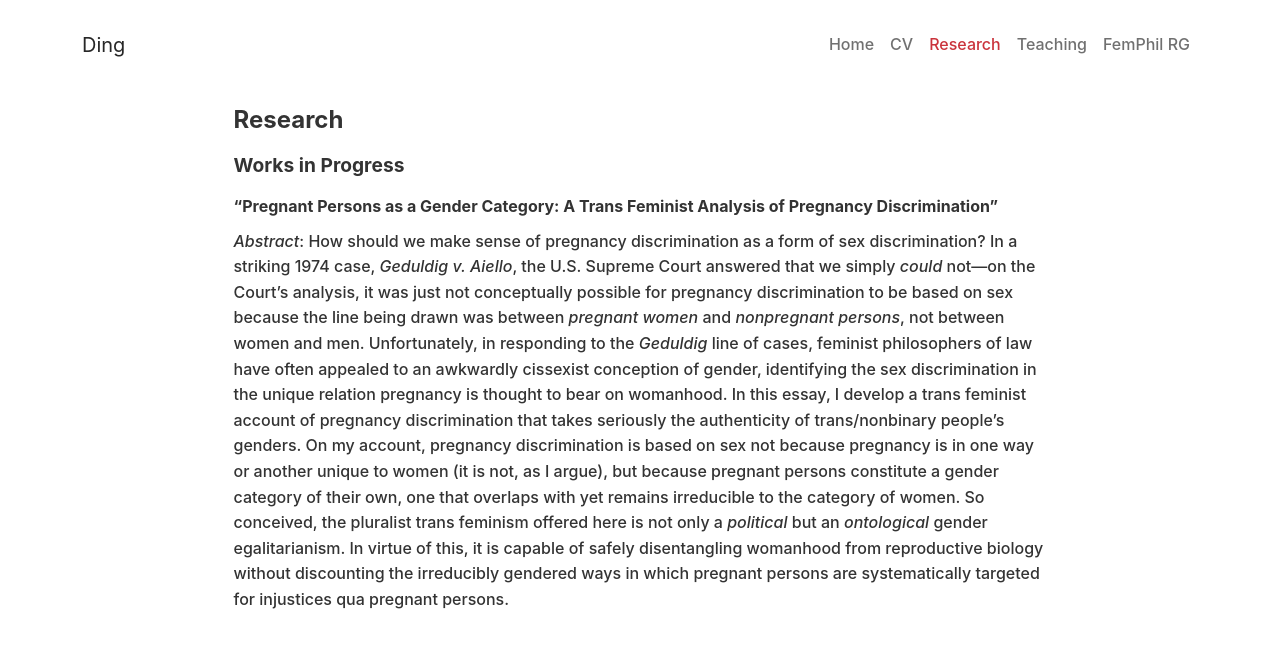
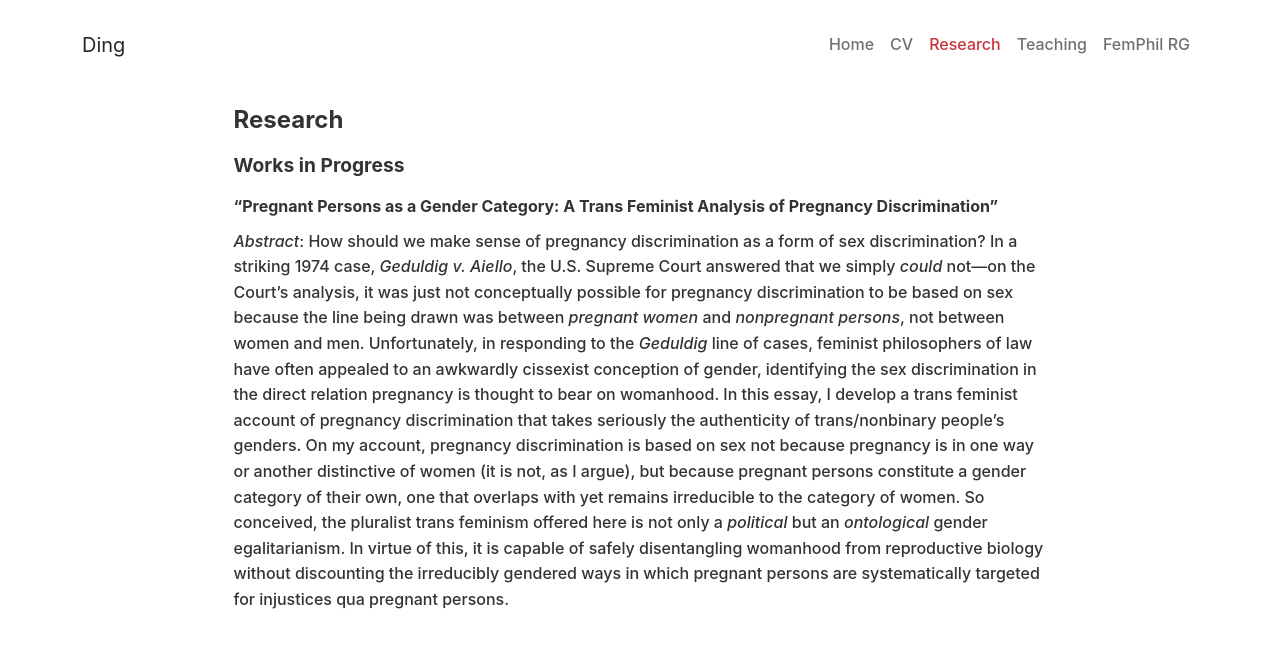
Before and after one commit to dingherself/dingherself.github.io, a Jekyll site: the page built from research.md, in a window 1280 px wide. Shown: the top 648 px of the page. Built offline with Jekyll 4.4.1, drawn with Linux system fonts in a browser that asks for light colours; nearby versions of some CDN libraries; some web fonts are replaced.

Commit message:
some changes

```diff
--- a/research.md
+++ b/research.md
@@ -12,4 +12,4 @@
 
 ### “Pregnant Persons as a Gender Category: A Trans Feminist Analysis of Pregnancy Discrimination”
 
-*Abstract*: How should we make sense of pregnancy discrimination as a form of sex discrimination? In a striking 1974 case, *Geduldig v. Aiello*, the U.S. Supreme Court answered that we simply *could* not—on the Court’s analysis, it was just not conceptually possible for pregnancy discrimination to be based on sex because the line being drawn was between *pregnant women* and *nonpregnant persons*, not between women and men. Unfortunately, in responding to the *Geduldig* line of cases, feminist philosophers of law have often appealed to an awkwardly cissexist conception of gender, identifying the sex discrimination in the unique relation pregnancy is thought to bear on womanhood. In this essay, I develop a trans feminist account of pregnancy discrimination that takes seriously the authenticity of trans/nonbinary people’s genders. On my account, pregnancy discrimination is based on sex not because pregnancy is in one way or another unique to women (it is not, as I argue), but because pregnant persons constitute a gender category of their own, one that overlaps with yet remains irreducible to the category of women. So conceived, the pluralist trans feminism offered here is not only a *political* but an *ontological* gender egalitarianism. In virtue of this, it is capable of safely disentangling womanhood from reproductive biology without discounting the irreducibly gendered ways in which pregnant persons are systematically targeted for injustices qua pregnant persons.
+*Abstract*: How should we make sense of pregnancy discrimination as a form of sex discrimination? In a striking 1974 case, *Geduldig v. Aiello*, the U.S. Supreme Court answered that we simply *could* not—on the Court’s analysis, it was just not conceptually possible for pregnancy discrimination to be based on sex because the line being drawn was between *pregnant women* and *nonpregnant persons*, not between women and men. Unfortunately, in responding to the *Geduldig* line of cases, feminist philosophers of law have often appealed to an awkwardly cissexist conception of gender, identifying the sex discrimination in the direct relation pregnancy is thought to bear on womanhood. In this essay, I develop a trans feminist account of pregnancy discrimination that takes seriously the authenticity of trans/nonbinary people’s genders. On my account, pregnancy discrimination is based on sex not because pregnancy is in one way or another distinctive of women (it is not, as I argue), but because pregnant persons constitute a gender category of their own, one that overlaps with yet remains irreducible to the category of women. So conceived, the pluralist trans feminism offered here is not only a *political* but an *ontological* gender egalitarianism. In virtue of this, it is capable of safely disentangling womanhood from reproductive biology without discounting the irreducibly gendered ways in which pregnant persons are systematically targeted for injustices qua pregnant persons.
```
Also changed, not shown: legal/cookie-policy.md (deleted, +0 -27 lines).
